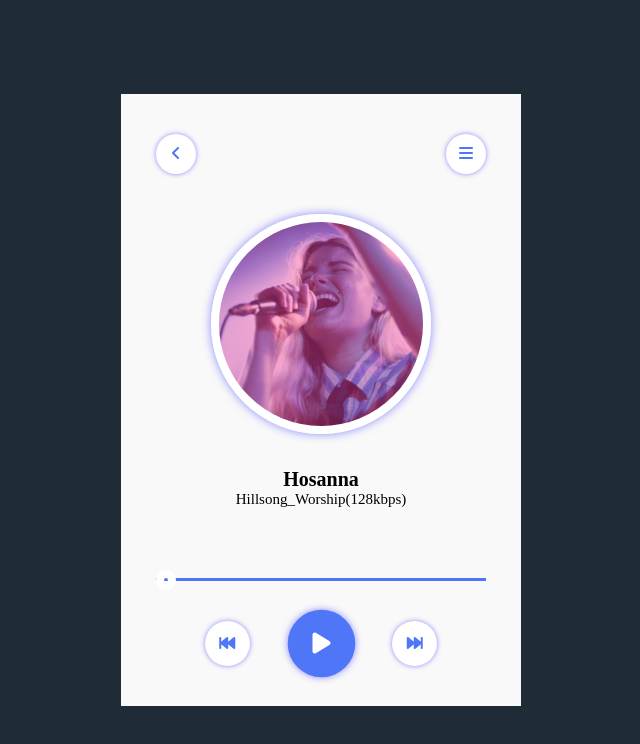
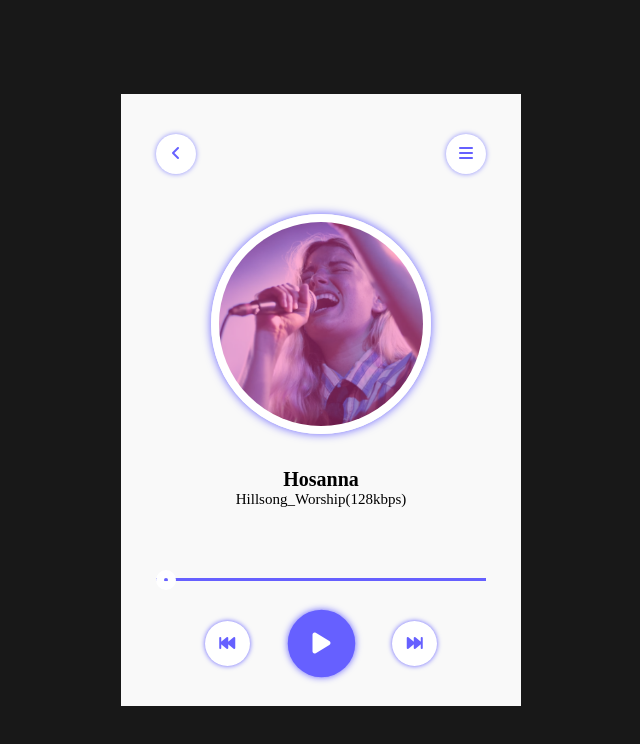
Before and after one commit to Promise-Digitals/musicplayer, a plain HTML site: page index.html in a window 1280 px wide. Shown: the whole page, without its empty margins (319-959 px from the left). Drawn offline with Linux system fonts and the light colour scheme.

Commit message:
Update style.css

```diff
--- a/style.css
+++ b/style.css
@@ -7,7 +7,7 @@
 .container{
     width: 100%;
     height: 100vh;
-    background: #1f2b37;
+    background: #181818;
     display: flex;
     justify-content: center;
     align-items: center;
@@ -34,14 +34,14 @@
     margin-bottom: 40px;
 }
 .circle i{
-    color: #4f76f6;
+    color: #6660ff;
 }
 .feature-image{
     width: 220px;
     border: 8px solid #fff;
     border-radius: 50%;
     margin: 0 auto;
-    box-shadow: 0 0 10px rgba(26, 26, 255, 0.5);
+    box-shadow: 0 0 10px #6660ff;
 }
 
 .rotate{
@@ -69,7 +69,7 @@
     width: 100%;
     height: 3px;
     margin: 40px 0;
-    background: #4f76f6;
+    background: #6660ff;
     cursor: pointer;
 }
 #slide::-webkit-slider-thumb{
@@ -88,12 +88,12 @@
     height: 45px;
     border-radius: 50px;
     background: #fff;
-    color: #4f76f6;
+    color: #6660ff;
     line-height: 45px;
-    box-shadow: 0 0 5px rgba(26, 26, 255, 0.5);
+    box-shadow: 0 0 5px #6660ff;
 }
 .controls div:nth-child(2){
     transform: scale(1.5);
-    background: #4f76f6;
+    background: #6660ff;
     color: #fff;
 }
```
